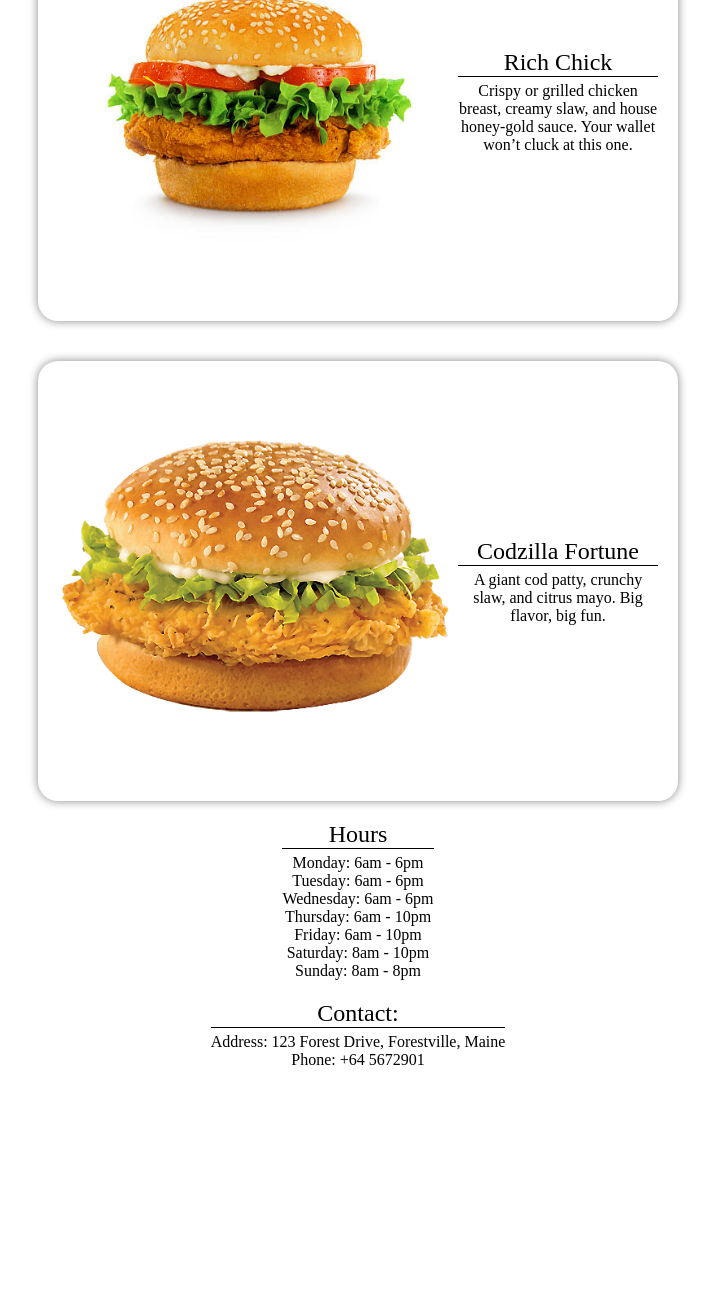
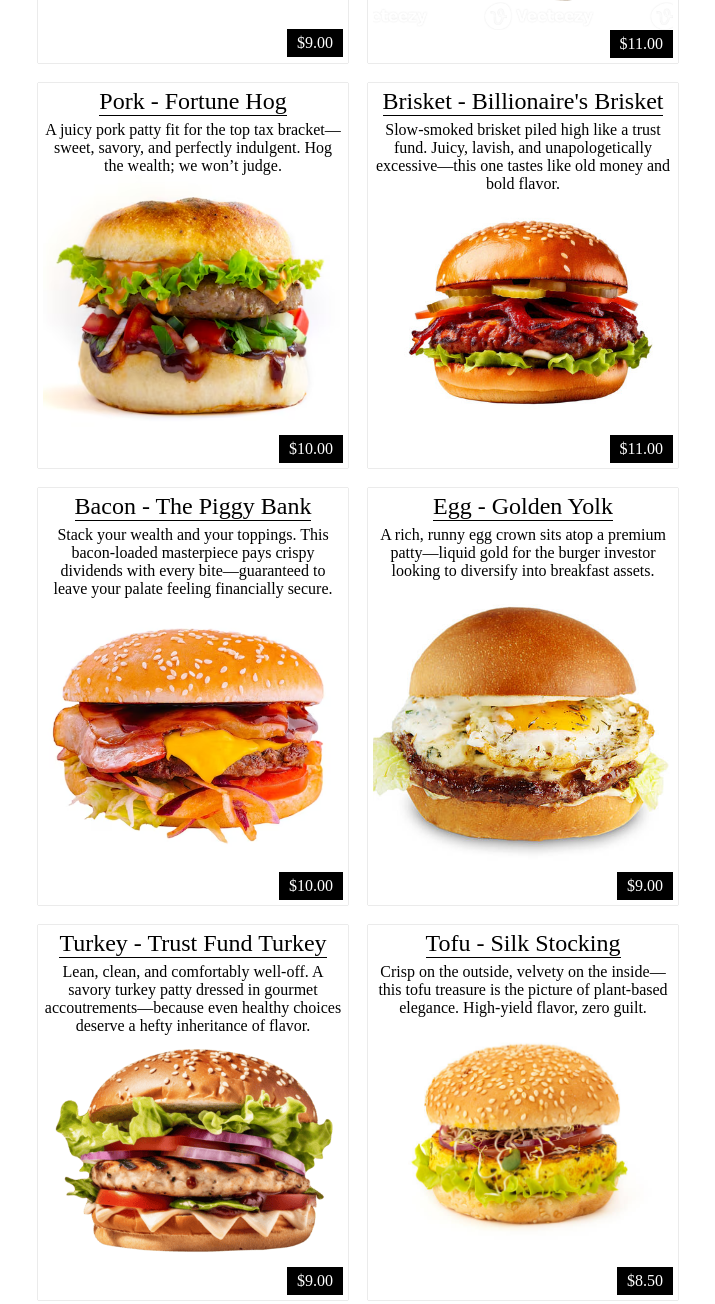
Before and after one commit to ruizhelou/resturant-page, a website built with webpack: page src/template.html in a window 1280 px wide. Shown: the part 900-2204 px from the top of the page, without its empty margins (282-997 px from the left). Before the commit the page ends 1989 px from the top, so only its background shows below. Built offline with nearby package versions, Linux system fonts and the light colour scheme.

Commit message:
Add html and css layout for Menu page

```diff
--- a/src/homepage-loader.js
+++ b/src/homepage-loader.js
@@ -1,5 +1,3 @@
-import "./styles.css";
-
 import beefBurgerImage from "./images/beef.jpg";
 import chickenBurgerImage from "./images/chicken.jpg";
 import fishBurgerImage from "./images/fish.jpg";
--- a/src/index.js
+++ b/src/index.js
@@ -1,3 +1,4 @@
 import { loadHomePage } from './homepage-loader.js'
+import "./styles.css"
 
-loadHomePage()
+// loadHomePage()
--- a/src/styles.css
+++ b/src/styles.css
@@ -34,6 +34,7 @@ body {
   align-items: center;
   margin-top: 20px;
   gap: 20px;
+  width: 100%;
 }
 
 .title {
@@ -105,3 +106,34 @@ button:hover {
   opacity: 0.5;
   cursor: pointer;
 }
+
+/* ======================================================= */
+
+.menu {
+  display: grid;
+  width: 100%;
+  grid-template-columns: repeat(auto-fill, minmax(300px, 1fr));
+  gap: 20px;
+}
+
+.menu-item {
+  display: flex;
+  flex-direction: column;
+  align-items: center;
+
+  padding: 5px;
+  box-shadow: 0px 0px 1px #888888;
+  border-width: 1px;
+}
+
+.menu-item > .price {
+  margin-top: auto;
+  align-self: end;
+  background-color: black;
+  color: white;
+  padding: 5px 10px 5px 10px;
+}
+
+.menu-item > img {
+  margin-top: auto;
+}
--- a/src/template.html
+++ b/src/template.html
@@ -14,6 +14,69 @@
         </nav>
     </header>
     <div id="content">
+        <div class="title">Menu:</div>
+        <div class="menu">
+            <div class="menu-item">
+                <div class="sub-title">Beef - Prime Investment</div>
+                <div class="desc">100% premium beef, aged white cheddar, arugula, and black-pepper aioli. A high-value ROI (Return on Indulgence).</div>
+                <img src="images/beef.jpg" alt="A beef burger">
+                <div class="price">$10.00</div>
+            </div>
+            <div class="menu-item">
+                <div class="sub-title">Chicken - Rich Chick</div>
+                <div class="desc">Crispy or grilled chicken breast, creamy slaw, and house honey-gold sauce. Your wallet won’t cluck at this one.</div>
+                <img src="images/chicken.jpg" alt="A chicken burger">
+                <div class="price">$9.00</div>
+            </div>
+            <div class="menu-item">
+                <div class="sub-title">Fish - Codzilla Fortune</div>
+                <div class="desc">"A giant cod patty, crunchy slaw, and citrus mayo. Big flavor, big fun.</div>
+                <img src="images/fish.jpg" alt="A fish burger">
+                <div class="price">$9.00</div>
+            </div>
+            <div class="menu-item">
+                <div class="sub-title">Lamb - The Lamborghini</div>
+                <div class="desc">High-performance flavor with luxury-car smoothness. This herb-rubbed lamb patty accelerates from savory to succulent in one bite.</div>
+                <img src="images/lamb.jpg" alt="A lamb burger">
+                <div class="price">$11.00</div>
+            </div>
+            <div class="menu-item">
+                <div class="sub-title">Pork - Fortune Hog</div>
+                <div class="desc">A juicy pork patty fit for the top tax bracket—sweet, savory, and perfectly indulgent. Hog the wealth; we won’t judge.</div>
+                <img src="images/pork.jpg" alt="A pork burger">
+                <div class="price">$10.00</div>
+            </div>
+            <div class="menu-item">
+                <div class="sub-title">Brisket - Billionaire's Brisket</div>
+                <div class="desc">Slow-smoked brisket piled high like a trust fund. Juicy, lavish, and unapologetically excessive—this one tastes like old money and bold flavor.</div>
+                <img src="images/brisket.jpg" alt="A briskey burger">
+                <div class="price">$11.00</div>
+            </div>
+            <div class="menu-item">
+                <div class="sub-title">Bacon - The Piggy Bank</div>
+                <div class="desc">Stack your wealth and your toppings. This bacon-loaded masterpiece pays crispy dividends with every bite—guaranteed to leave your palate feeling financially secure.</div>
+                <img src="images/bacon.jpg" alt="A bacon burger">
+                <div class="price">$10.00</div>
+            </div>
+            <div class="menu-item">
+                <div class="sub-title">Egg - Golden Yolk</div>
+                <div class="desc">A rich, runny egg crown sits atop a premium patty—liquid gold for the burger investor looking to diversify into breakfast assets.</div>
+                <img src="images/egg.jpg" alt="An egg burger">
+                <div class="price">$9.00</div>
+            </div>
+            <div class="menu-item">
+                <div class="sub-title">Turkey - Trust Fund Turkey</div>
+                <div class="desc">Lean, clean, and comfortably well-off. A savory turkey patty dressed in gourmet accoutrements—because even healthy choices deserve a hefty inheritance of flavor.</div>
+                <img src="images/turkey.jpg" alt="A turkey burger">
+                <div class="price">$9.00</div>
+            </div>
+            <div class="menu-item">
+                <div class="sub-title">Tofu - Silk Stocking</div>
+                <div class="desc">Crisp on the outside, velvety on the inside—this tofu treasure is the picture of plant-based elegance. High-yield flavor, zero guilt.</div>
+                <img src="images/tofu.jpg" alt="A tofu burger">
+                <div class="price">$8.50</div>
+            </div>
+        </div>
     </div>
 </body>
 </html>
```
Also changed, not shown: src/images/bacon.jpg (added), src/images/brisket.jpg (added), src/images/egg.jpg (added), src/images/lamb.jpg (added), src/images/pork.jpg (added), src/images/tofu.jpg (added), src/images/turkey.jpg (added).
